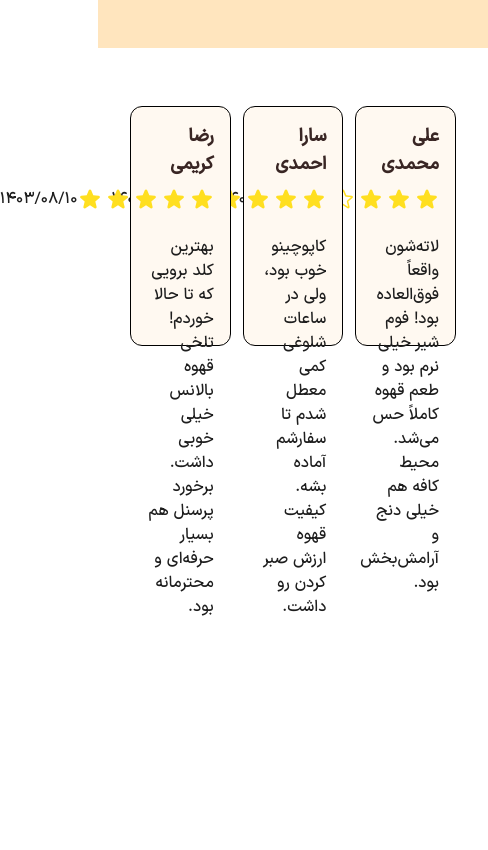
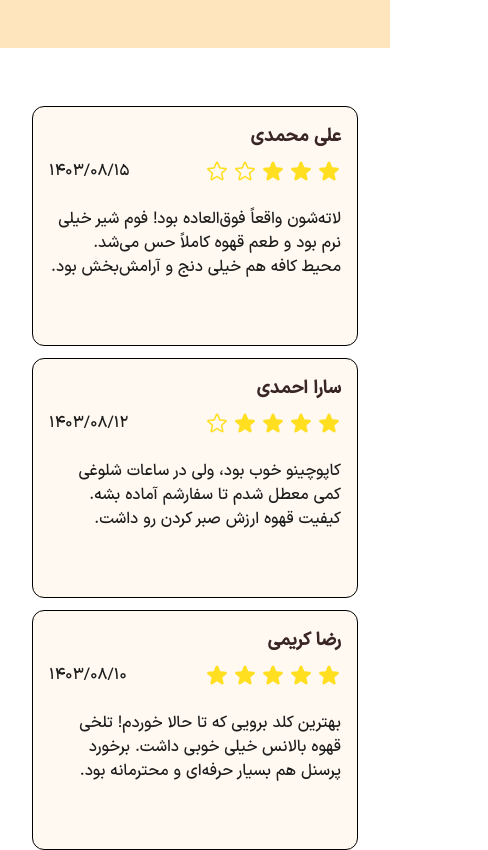
Before and after one commit to Mohammad2954/coffee-shop, a React (Vite) app: page /home in a window 390 px wide. Shown: the part 4492-5342 px from the top of the page, 488 px wide, since content can reach past the window. Before the commit the page ends 5111 px from the top, so only its background shows below. Built offline with nearby package versions, Linux system fonts and the light colour scheme.

Commit message:
fixed bug comment in small screen

```diff
--- a/src/components/comment/Comment.jsx
+++ b/src/components/comment/Comment.jsx
@@ -2,7 +2,7 @@ import { commentsData } from "../commendata.js";
 import Comments from "./Comments.jsx";
 function Comment() {
   return (
-    <div className=" mt-32 max-w-content mx-auto px-8 grid grid-cols-3 gap-3">
+    <div className=" mt-32 max-w-content mx-auto px-8 grid grid-cols-1 sm:grid-cols-3 gap-3">
       {commentsData.map((com) => {
         return <Comments {...com} />;
       })}
```
